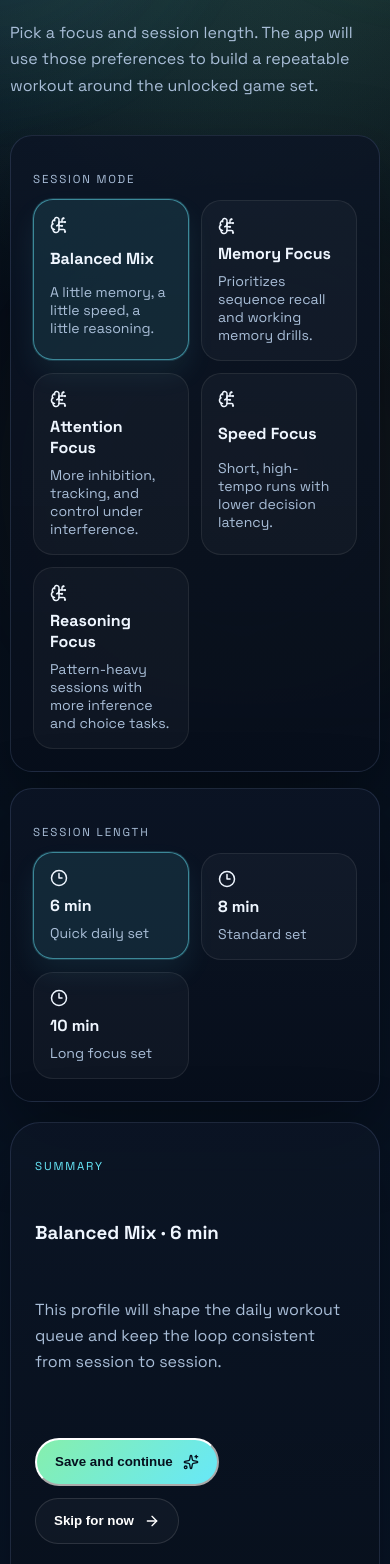
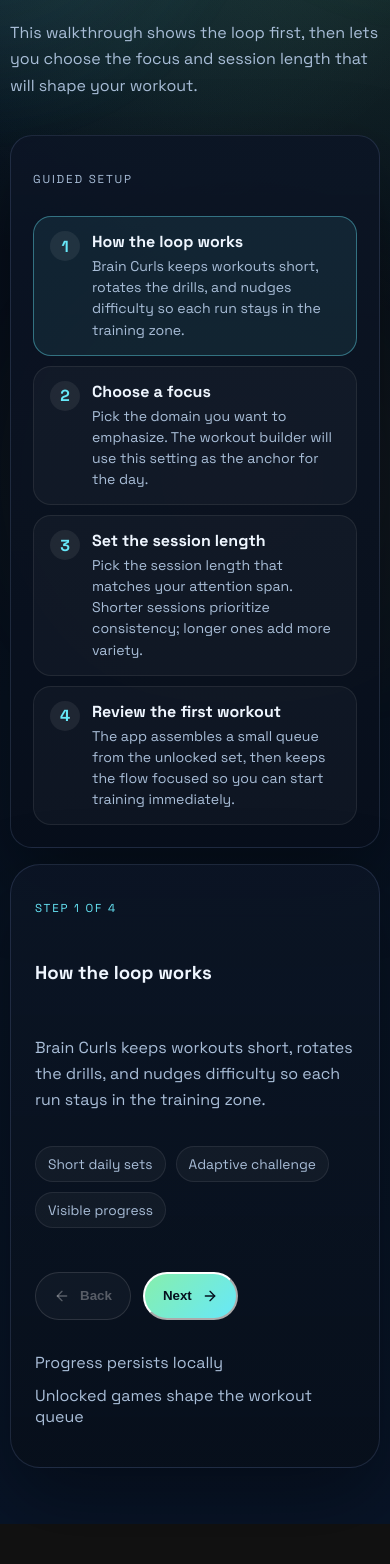
Before and after one commit to burnsco/brain-curls, a React (Vite) app: page /welcome in a window 390 px wide. Shown: the part 304-1868 px from the top of the page. After the commit the page ends 1828 px from the top, so only its background shows below. Built offline with nearby package versions, Linux system fonts and the light colour scheme.

Commit message:
add onboarding walkthrough

```diff
--- a/src/pages/OnboardingPage.tsx
+++ b/src/pages/OnboardingPage.tsx
@@ -1,10 +1,12 @@
-import { ArrowRight, BrainCircuit, Clock3, Sparkles } from "lucide-react";
+import { ArrowLeft, ArrowRight, BrainCircuit, Clock3, Sparkles } from "lucide-react";
+import { useMemo, useState } from "react";
 import { useNavigate } from "react-router-dom";
 import { Card } from "../components/card";
 import { SectionHeading } from "../components/section-heading";
 import { playCue } from "../lib/audio";
+import { getGameBySlug } from "../lib/workouts";
+import { buildDailyWorkoutQueue, getLengthLabel, getModeLabel, type DailySessionLength, type DailySessionMode } from "../lib/session-builder";
 import { completeOnboarding, setDailySessionPreferences, useBrainCurlsState } from "../store/brain-curls-store";
-import { getLengthLabel, getModeLabel, type DailySessionLength, type DailySessionMode } from "../lib/session-builder";
 
 const sessionModes: Array<{ mode: DailySessionMode; title: string; description: string }> = [
   { mode: "balanced", title: "Balanced Mix", description: "A little memory, a little speed, a little reasoning." },
@@ -16,9 +18,63 @@
 
 const sessionLengths: DailySessionLength[] = [6, 8, 10];
 
+const walkthroughSteps = [
+  {
+    title: "How the loop works",
+    description:
+      "Brain Curls keeps workouts short, rotates the drills, and nudges difficulty so each run stays in the training zone.",
+    points: ["Short daily sets", "Adaptive challenge", "Visible progress"],
+  },
+  {
+    title: "Choose a focus",
+    description:
+      "Pick the domain you want to emphasize. The workout builder will use this setting as the anchor for the day.",
+    points: ["Memory", "Attention", "Speed", "Reasoning"],
+  },
+  {
+    title: "Set the session length",
+    description:
+      "Pick the session length that matches your attention span. Shorter sessions prioritize consistency; longer ones add more variety.",
+    points: ["6 minutes", "8 minutes", "10 minutes"],
+  },
+  {
+    title: "Review the first workout",
+    description:
+      "The app assembles a small queue from the unlocked set, then keeps the flow focused so you can start training immediately.",
+    points: ["Workout queue", "Unlock-aware", "One-tap start"],
+  },
+] as const;
+
 export function OnboardingPage() {
   const navigate = useNavigate();
   const { progress } = useBrainCurlsState();
+  const [step, setStep] = useState(0);
+
+  const previewQueue = useMemo(
+    () =>
+      buildDailyWorkoutQueue(
+        progress.unlockedGameSlugs,
+        progress.dailySessionMode,
+        progress.dailySessionMinutes,
+      ),
+    [progress.dailySessionMode, progress.dailySessionMinutes, progress.unlockedGameSlugs],
+  );
+  const previewGames = previewQueue.map((slug) => getGameBySlug(slug)).filter(Boolean);
+  const isLastStep = step === walkthroughSteps.length - 1;
+
+  const advanceStep = () => {
+    if (step < walkthroughSteps.length - 1) {
+      void playCue("select");
+      setStep((current) => Math.min(current + 1, walkthroughSteps.length - 1));
+    }
+  };
+
+  const retreatStep = () => {
+    if (step > 0) {
+      void playCue("select");
+      setStep((current) => Math.max(current - 1, 0));
+    }
+  };
 
   const handleContinue = () => {
     void playCue("start");
@@ -31,12 +87,45 @@
       <SectionHeading
         eyebrow="welcome"
         title="Set up your daily training profile."
-        description="Pick a focus and session length. The app will use those preferences to build a repeatable workout around the unlocked game set."
+        description="This walkthrough shows the loop first, then lets you choose the focus and session length that will shape your workout."
       />
 
-      <div className="progress-layout">
-        <Card className="progress-card">
-          <p className="panel-label">Session mode</p>
+      <div className="walkthrough-layout">
+        <Card className="progress-card walkthrough-rail">
+          <p className="panel-label">Guided setup</p>
+          <div className="walkthrough-steps">
+            {walkthroughSteps.map((item, index) => (
+              <button
+                key={item.title}
+                type="button"
+                className={`walkthrough-step ${index === step ? "walkthrough-step-active" : ""}`}
+                onClick={() => {
+                  void playCue("select");
+                  setStep(index);
+                }}
+              >
+                <span>{index + 1}</span>
+                <div>
+                  <strong>{item.title}</strong>
+                  <p>{item.description}</p>
+                </div>
+              </button>
+            ))}
+          </div>
+        </Card>
+
+        <Card className="hero-panel walkthrough-panel">
+          <p className="panel-label">Step {step + 1} of {walkthroughSteps.length}</p>
+          <h3>{walkthroughSteps[step].title}</h3>
+          <p className="game-mechanic">{walkthroughSteps[step].description}</p>
+
+          <div className="walkthrough-points">
+            {walkthroughSteps[step].points.map((point) => (
+              <span key={point}>{point}</span>
+            ))}
+          </div>
+
+          {step === 1 && (
             <div className="mode-grid">
               {sessionModes.map(({ mode, title, description }) => (
                 <button
@@ -46,6 +135,7 @@
                   onClick={() => {
                     void playCue("select");
                     setDailySessionPreferences(mode, progress.dailySessionMinutes);
+                    setStep(2);
                   }}
                 >
                   <BrainCircuit size={18} />
@@ -54,10 +144,9 @@
                 </button>
               ))}
             </div>
-        </Card>
+          )}
 
-        <Card className="progress-card">
-          <p className="panel-label">Session length</p>
+          {step === 2 && (
             <div className="length-grid">
               {sessionLengths.map((minutes) => (
                 <button
@@ -67,6 +156,7 @@
                   onClick={() => {
                     void playCue("select");
                     setDailySessionPreferences(progress.dailySessionMode, minutes);
+                    setStep(3);
                   }}
                 >
                   <Clock3 size={18} />
@@ -77,36 +167,49 @@
                 </button>
               ))}
             </div>
+          )}
+
+          {step === 3 && (
+            <div className="walkthrough-preview">
+              <div className="session-summary">
+                <span>{getModeLabel(progress.dailySessionMode)}</span>
+                <span>{getLengthLabel(progress.dailySessionMinutes)}</span>
+              </div>
+              <div className="workout-list">
+                {previewGames.map((game) => (
+                  <div key={game?.slug}>
+                    <strong>{game?.name}</strong>
+                    <span>{game?.domains.join(" · ")}</span>
+                  </div>
+                ))}
+              </div>
+            </div>
+          )}
+
+          <div className="hero-actions">
+            <button type="button" className="button button-secondary" onClick={retreatStep} disabled={step === 0}>
+              <ArrowLeft size={16} />
+              Back
+            </button>
+            {!isLastStep ? (
+              <button type="button" className="button button-primary" onClick={advanceStep}>
+                Next
+                <ArrowRight size={16} />
+              </button>
+            ) : (
+              <button type="button" className="button button-primary" onClick={handleContinue}>
+                Save and start training
+                <Sparkles size={16} />
+              </button>
+            )}
+          </div>
+
+          <p className="game-progress">
+            <span>Progress persists locally</span>
+            <span>Unlocked games shape the workout queue</span>
+          </p>
         </Card>
       </div>
-
-      <Card className="hero-panel">
-        <p className="panel-label">Summary</p>
-        <h3>
-          {getModeLabel(progress.dailySessionMode)} · {getLengthLabel(progress.dailySessionMinutes)}
-        </h3>
-        <p className="game-mechanic">
-          This profile will shape the daily workout queue and keep the loop consistent from session to session.
-        </p>
-        <div className="hero-actions">
-          <button type="button" className="button button-primary" onClick={handleContinue}>
-            Save and continue
-            <Sparkles size={16} />
-          </button>
-          <button
-            type="button"
-            className="button button-secondary"
-            onClick={() => navigate("/workout")}
-          >
-            Skip for now
-            <ArrowRight size={16} />
-          </button>
-        </div>
-        <p className="game-progress">
-          <span>Onboarding complete after save</span>
-          <span>Progress persists locally</span>
-        </p>
-      </Card>
     </main>
   );
 }
--- a/src/styles.css
+++ b/src/styles.css
@@ -505,6 +505,113 @@
   display: grid;
   grid-template-columns: repeat(2, minmax(0, 1fr));
   gap: 16px;
+}
+
+.walkthrough-layout {
+  display: grid;
+  grid-template-columns: minmax(260px, 0.85fr) minmax(0, 1.15fr);
+  gap: 16px;
+}
+
+.walkthrough-rail,
+.walkthrough-panel {
+  display: grid;
+  gap: 16px;
+}
+
+.walkthrough-steps {
+  display: grid;
+  gap: 10px;
+}
+
+.walkthrough-step {
+  display: grid;
+  grid-template-columns: auto minmax(0, 1fr);
+  gap: 12px;
+  align-items: start;
+  padding: 14px 16px;
+  border-radius: 18px;
+  border: 1px solid rgba(255, 255, 255, 0.08);
+  background: rgba(255, 255, 255, 0.03);
+  color: var(--text);
+  font: inherit;
+  text-align: left;
+}
+
+.walkthrough-step span {
+  display: grid;
+  place-items: center;
+  width: 30px;
+  height: 30px;
+  border-radius: 999px;
+  background: rgba(255, 255, 255, 0.07);
+  color: var(--accent-2);
+  font-weight: 700;
+}
+
+.walkthrough-step strong {
+  display: block;
+  margin-bottom: 4px;
+}
+
+.walkthrough-step p {
+  margin: 0;
+  color: var(--muted);
+  line-height: 1.5;
+  font-size: 0.88rem;
+}
+
+.walkthrough-step-active {
+  border-color: rgba(103, 232, 249, 0.4);
+  background: rgba(103, 232, 249, 0.08);
+}
+
+.walkthrough-points {
+  display: flex;
+  flex-wrap: wrap;
+  gap: 10px;
+}
+
+.walkthrough-points span {
+  padding: 8px 12px;
+  border-radius: 999px;
+  background: rgba(255, 255, 255, 0.04);
+  border: 1px solid rgba(255, 255, 255, 0.08);
+  color: var(--muted);
+  font-size: 0.86rem;
+}
+
+.walkthrough-preview {
+  display: grid;
+  gap: 14px;
+}
+
+.settings-grid {
+  display: grid;
+  gap: 12px;
+}
+
+.settings-toggle {
+  display: grid;
+  gap: 8px;
+  text-align: left;
+  padding: 16px;
+  border-radius: 20px;
+  border: 1px solid rgba(255, 255, 255, 0.08);
+  background: rgba(255, 255, 255, 0.03);
+  color: var(--text);
+  font: inherit;
+}
+
+.settings-toggle span {
+  color: var(--muted);
+  line-height: 1.45;
+  font-size: 0.88rem;
+}
+
+.settings-toggle-active {
+  border-color: rgba(103, 232, 249, 0.42);
+  background: rgba(103, 232, 249, 0.08);
 }
 
 .dashboard-stats {
@@ -1149,7 +1256,8 @@
   .progress-layout,
   .roadmap-list,
   .chart-grid,
-  .history-grid {
+  .history-grid,
+  .walkthrough-layout {
     grid-template-columns: 1fr;
   }
 
@@ -1212,3 +1320,15 @@
     animation: none;
   }
 }
+
+html[data-motion="reduced"] *,
+html[data-motion="reduced"] *::before,
+html[data-motion="reduced"] *::after {
+  animation-duration: 0.01ms !important;
+  animation-iteration-count: 1 !important;
+  transition-duration: 0.01ms !important;
+}
+
+html[data-motion="reduced"] body::before {
+  animation: none;
+}
```
Lines whose indentation alone changed are shown as unchanged.
